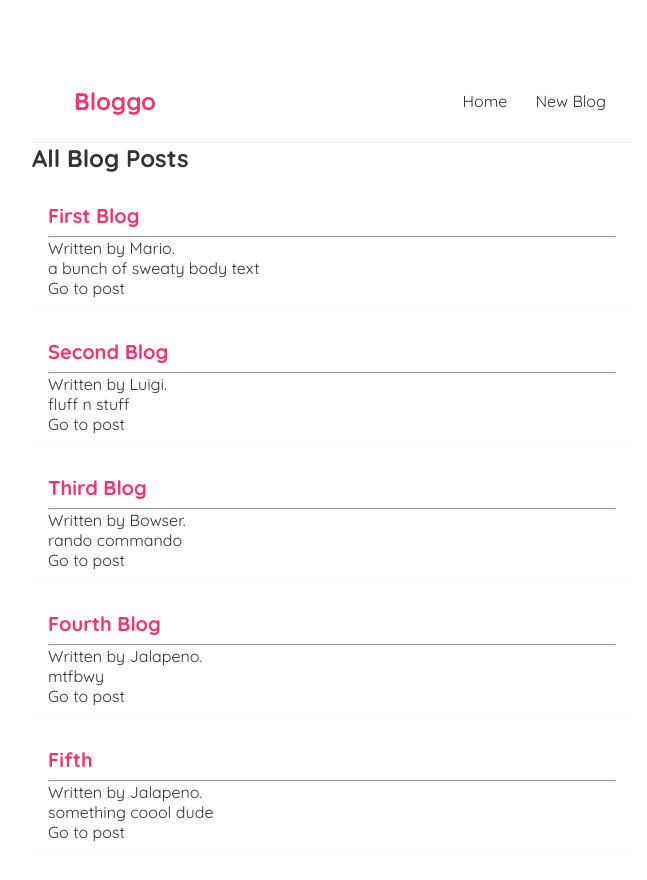
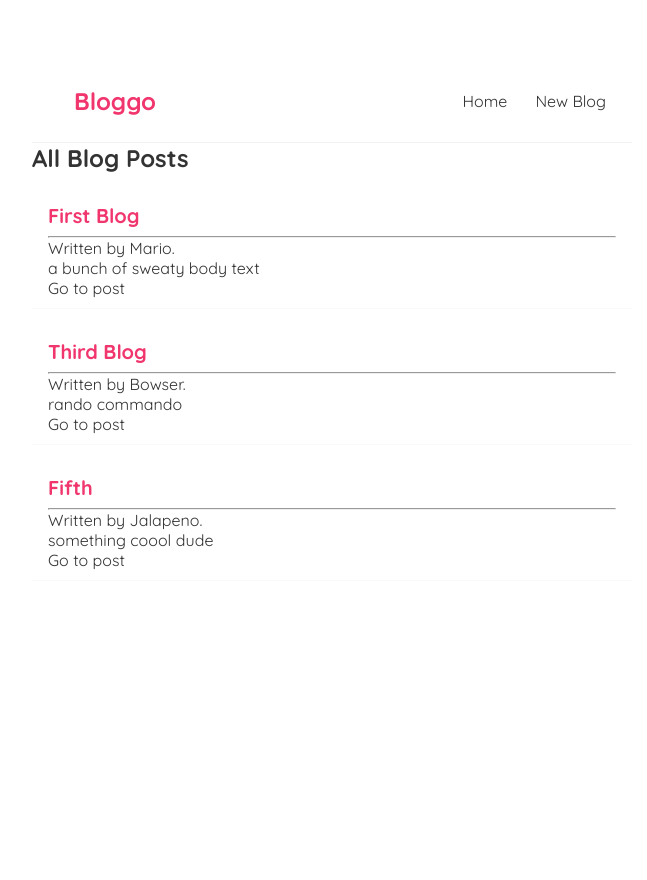
Before and after one commit to ColbyWTaylor/React-JS-Blog-with-JSON-Server, a React (Create React App) app: page / in a window 1280 px wide. Shown: the top 880 px of the page, without its empty margins (308-955 px from the left). After the commit the page ends 800 px from the top, so only its background shows below. Built offline with nearby package versions, Linux system fonts and the light colour scheme; data requests are answered from the project's data file; the HTML template or start-up script is replaced by a standard one.

Commit message:
all functions + 404 page

```diff
--- a/data/db.json
+++ b/data/db.json
@@ -7,22 +7,10 @@
       "id": 1
     },
     {
-      "title": "Second Blog",
-      "body": "fluff n stuff",
-      "author": "Luigi",
-      "id": 2
-    },
-    {
       "title": "Third Blog",
       "body": "rando commando",
       "author": "Bowser",
       "id": 3
-    },
-    {
-      "title": "Fourth Blog",
-      "body": "mtfbwy",
-      "author": "Jalapeno",
-      "id": 5
     },
     {
       "title": "Fifth",
--- a/src/App.js
+++ b/src/App.js
@@ -3,6 +3,7 @@
 import Create from "./Create";
 import { BrowserRouter as Router, Route, Switch } from "react-router-dom";
 import BlogDetails from "./BlogDetails";
+import NotFound from "./NotFound";
 
 function App() {
   return (
@@ -20,6 +21,9 @@
             <Route path="/blogs/:id">
               <BlogDetails />
             </Route>
+            <Route path="*">
+              <NotFound />
+            </Route>
           </Switch>
         </div>
       </div>
--- a/src/BlogDetails.js
+++ b/src/BlogDetails.js
@@ -1,4 +1,4 @@
-import { useParams } from "react-router-dom";
+import { useHistory, useParams } from "react-router-dom";
 import useFetch from "./useFetch";
 
 const BlogDetails = () => {
@@ -6,6 +6,16 @@
   const { data: blog, error, isPending } = useFetch(
     "http://localhost:8000/blogs/" + id
   );
+
+  const history = useHistory();
+
+  const handleClick = () => {
+    fetch("http://localhost:8000/blogs/" + blog.id, {
+      method: "DELETE",
+    }).then(() => {
+      history.push("/");
+    });
+  };
 
   return (
     <div className="blog-details">
@@ -16,6 +26,7 @@
           <h2>{blog.title}</h2>
           <p>Written by {blog.author}</p>
           <div>{blog.body}</div>
+          <button onClick={handleClick}>Remove Post</button>
         </article>
       )}
     </div>
--- a/src/Create.js
+++ b/src/Create.js
@@ -1,10 +1,12 @@
 import { useState } from "react";
+import { useHistory } from "react-router-dom";
 
 const Create = () => {
   const [title, setTitle] = useState("asdfasd");
   const [body, setBody] = useState("");
   const [author, setAuthor] = useState("mario");
   const [isPending, setIsPending] = useState(false);
+  const history = useHistory();
 
   const handleSumbit = (e) => {
     e.preventDefault();
@@ -16,6 +18,8 @@
       body: JSON.stringify(blog),
     }).then(() => {
       setIsPending(false);
+      // history.go(-1); // goes to previous page
+      history.push("/");
     });
   };
 
--- /dev/null
+++ b/src/NotFound.js
@@ -0,0 +1,13 @@
+import { Link } from "react-router-dom";
+
+const NotFound = () => {
+  return (
+    <div>
+      <h2>Sorry</h2>
+      <p>That page cannot be found.</p>
+      <Link to="/">Back home...</Link>
+    </div>
+  );
+};
+
+export default NotFound;
```
Also changed, not shown: 1 other file (tests, documents, lock files or other folders).
